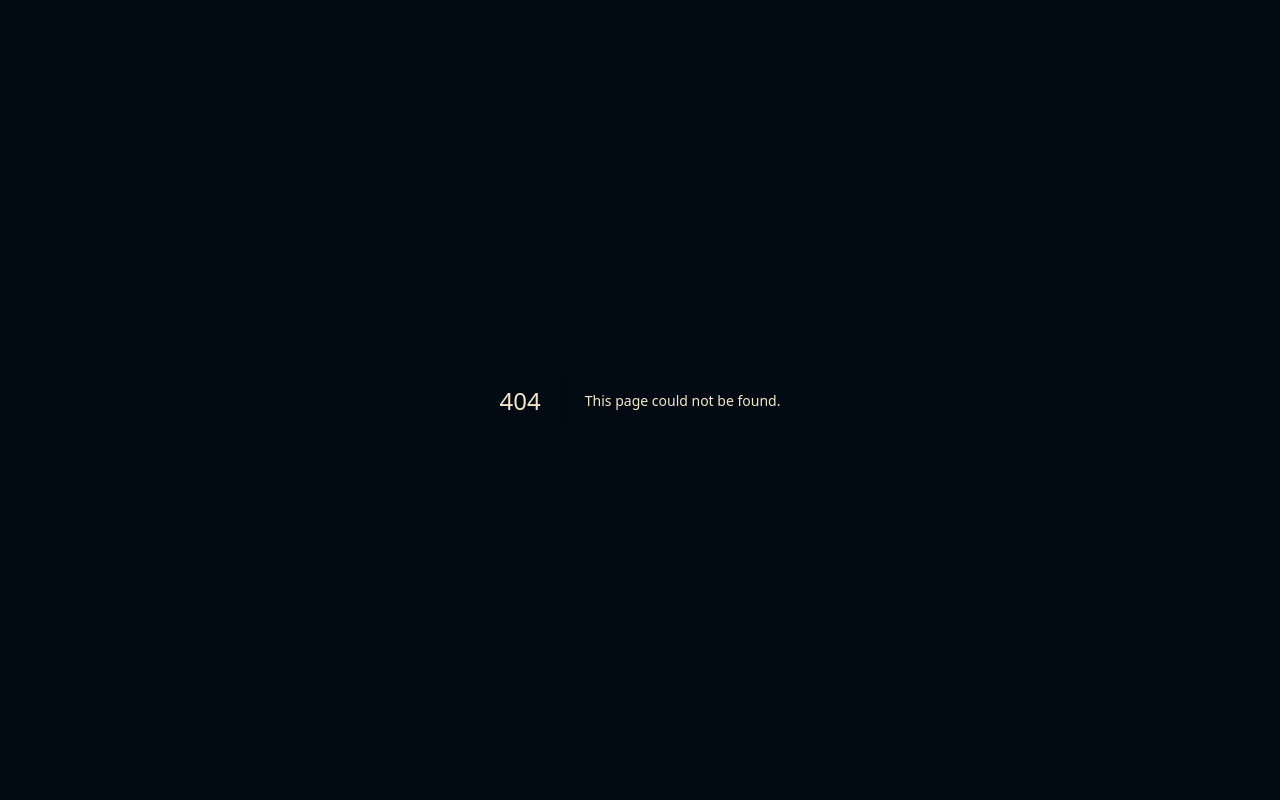
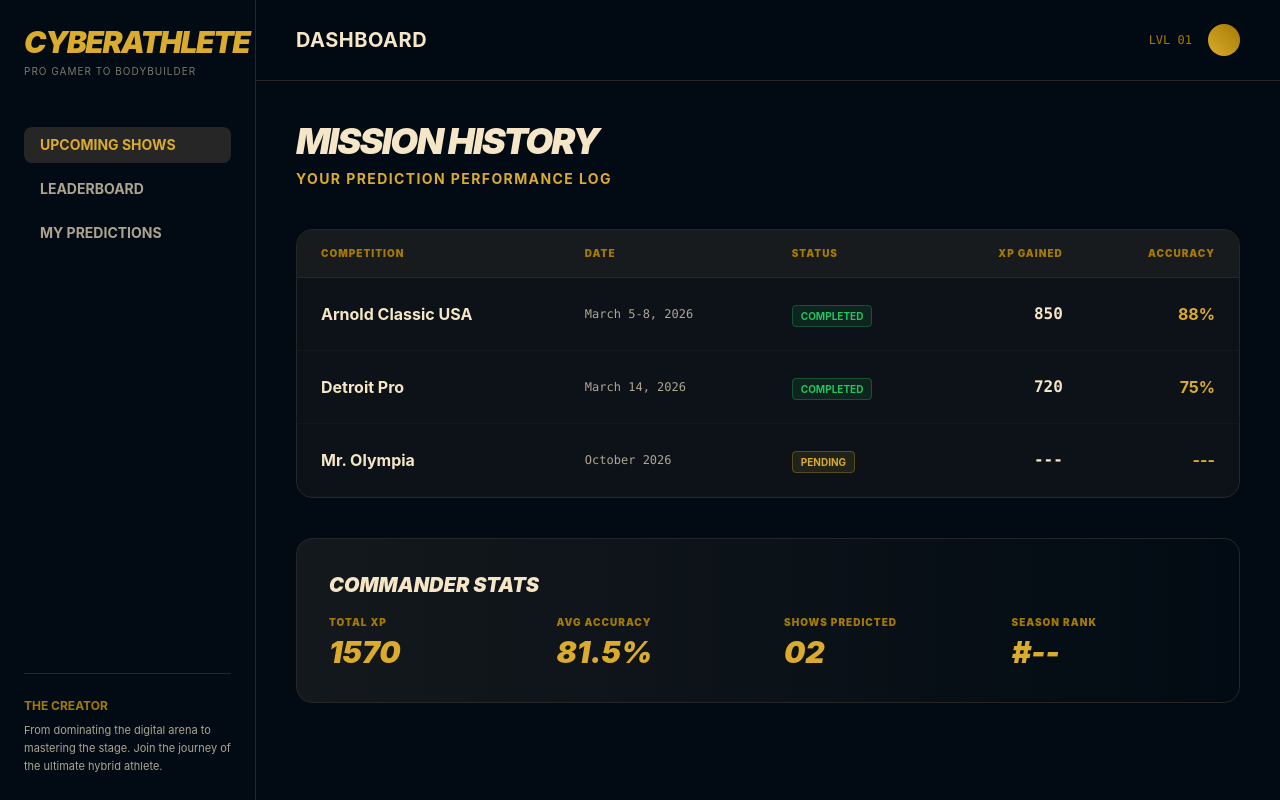
Before and after one commit to cbrennan2120/BBPRED, a Next.js app: page /history in a window 1280 px wide. Before the commit this address had no page. Built offline with nearby package versions, Linux system fonts and the light colour scheme.

Commit message:
Add history page to fix 404

```diff
--- /dev/null
+++ b/src/app/history/page.js
@@ -0,0 +1,90 @@
+"use client";
+
+import React from 'react';
+import DashboardLayout from '@/components/layout/DashboardLayout';
+
+const mockHistory = [
+  { id: 1, show: "Arnold Classic USA", date: "March 5-8, 2026", status: "Completed", score: 850, accuracy: "88%" },
+  { id: 2, show: "Detroit Pro", date: "March 14, 2026", status: "Completed", score: 720, accuracy: "75%" },
+  { id: 3, show: "Mr. Olympia", date: "October 2026", status: "Pending", score: null, accuracy: null },
+];
+
+export default function HistoryPage() {
+  return (
+    <DashboardLayout>
+      <div className="max-w-5xl mx-auto space-y-10">
+        <header>
+          <h1 className="text-4xl font-black italic tracking-tighter uppercase text-champagne-onyx mb-2">
+            Mission History
+          </h1>
+          <p className="text-sm font-bold text-funky-gold tracking-widest uppercase">
+            Your Prediction Performance Log
+          </p>
+        </header>
+
+        <div className="bg-carbon-fiber/30 border border-carbon-fiber rounded-2xl overflow-hidden backdrop-blur-sm">
+          <table className="w-full text-left border-collapse">
+            <thead>
+              <tr className="border-b border-carbon-fiber bg-carbon-fiber/50">
+                <th className="px-6 py-4 text-[10px] uppercase tracking-widest text-bronze-coin font-black">Competition</th>
+                <th className="px-6 py-4 text-[10px] uppercase tracking-widest text-bronze-coin font-black">Date</th>
+                <th className="px-6 py-4 text-[10px] uppercase tracking-widest text-bronze-coin font-black">Status</th>
+                <th className="px-6 py-4 text-[10px] uppercase tracking-widest text-bronze-coin font-black text-right">XP Gained</th>
+                <th className="px-6 py-4 text-[10px] uppercase tracking-widest text-bronze-coin font-black text-right">Accuracy</th>
+              </tr>
+            </thead>
+            <tbody>
+              {mockHistory.map((item) => (
+                <tr key={item.id} className="border-b border-carbon-fiber/30 hover:bg-carbon-fiber/20 transition-colors group">
+                  <td className="px-6 py-6 font-bold text-champagne-onyx group-hover:text-funky-gold transition-colors">
+                    {item.show}
+                  </td>
+                  <td className="px-6 py-6 text-xs text-champagne-onyx/70 font-mono">
+                    {item.date}
+                  </td>
+                  <td className="px-6 py-6">
+                    <span className={`px-2 py-1 text-[10px] font-bold uppercase rounded border ${
+                      item.status === 'Completed'
+                      ? 'bg-green-500/10 text-green-500 border-green-500/30'
+                      : 'bg-funky-gold/10 text-funky-gold border-funky-gold/30'
+                    }`}>
+                      {item.status}
+                    </span>
+                  </td>
+                  <td className="px-6 py-6 text-right font-mono font-bold text-champagne-onyx">
+                    {item.score || '---'}
+                  </td>
+                  <td className="px-6 py-6 text-right font-bold text-funky-gold">
+                    {item.accuracy || '---'}
+                  </td>
+                </tr>
+              ))}
+            </tbody>
+          </table>
+        </div>
+
+        <div className="p-8 bg-gradient-to-r from-carbon-fiber/50 to-transparent border border-carbon-fiber rounded-2xl">
+          <h3 className="text-xl font-black italic text-champagne-onyx uppercase mb-4">Commander Stats</h3>
+          <div className="grid grid-cols-1 sm:grid-cols-2 lg:grid-cols-4 gap-8">
+            <div>
+              <p className="text-[10px] uppercase tracking-widest text-bronze-coin font-black mb-1">Total XP</p>
+              <p className="text-3xl font-black italic text-funky-gold">1570</p>
+            </div>
+            <div>
+              <p className="text-[10px] uppercase tracking-widest text-bronze-coin font-black mb-1">Avg Accuracy</p>
+              <p className="text-3xl font-black italic text-funky-gold">81.5%</p>
+            </div>
+            <div>
+              <p className="text-[10px] uppercase tracking-widest text-bronze-coin font-black mb-1">Shows Predicted</p>
+              <p className="text-3xl font-black italic text-funky-gold">02</p>
+            </div>
+            <div>
+              <p className="text-[10px] uppercase tracking-widest text-bronze-coin font-black mb-1">Season Rank</p>
+              <p className="text-3xl font-black italic text-funky-gold">#--</p>
+            </div>
+          </div>
+        </div>
+      </div>
+    </DashboardLayout>
+  );
+}
```
